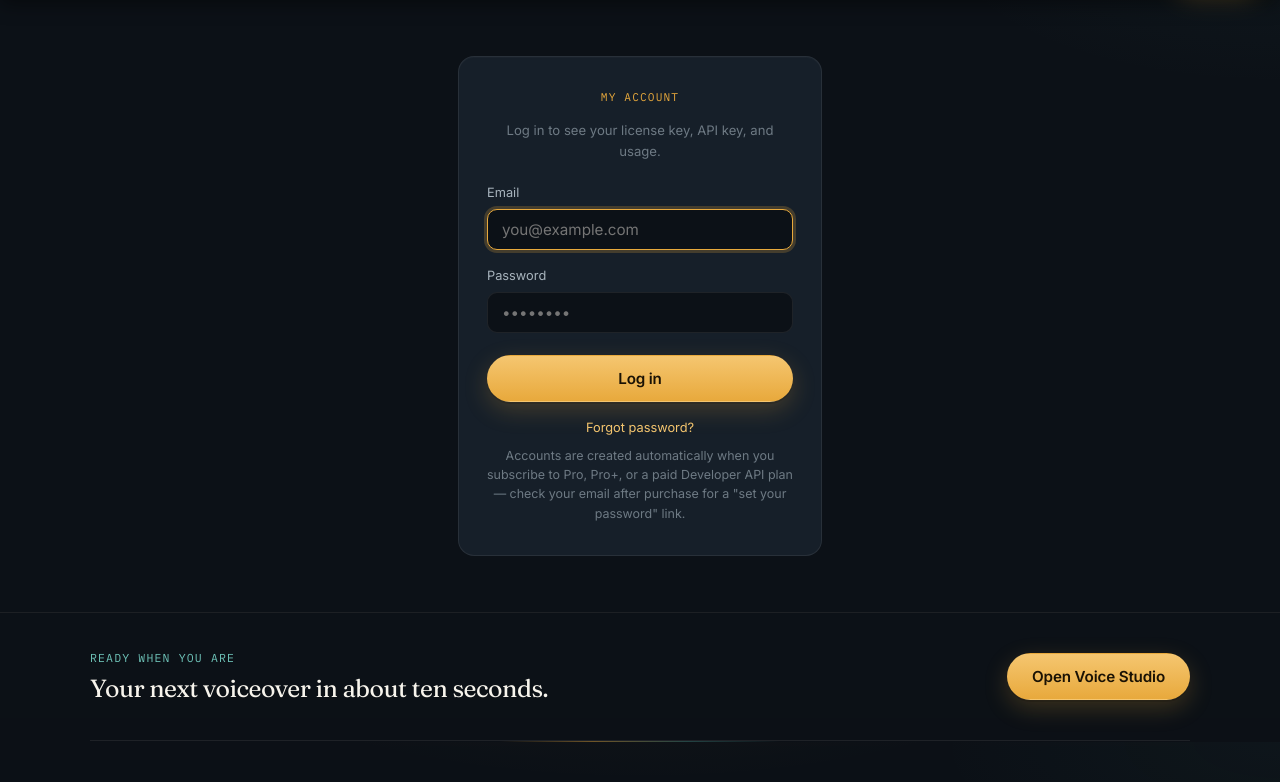
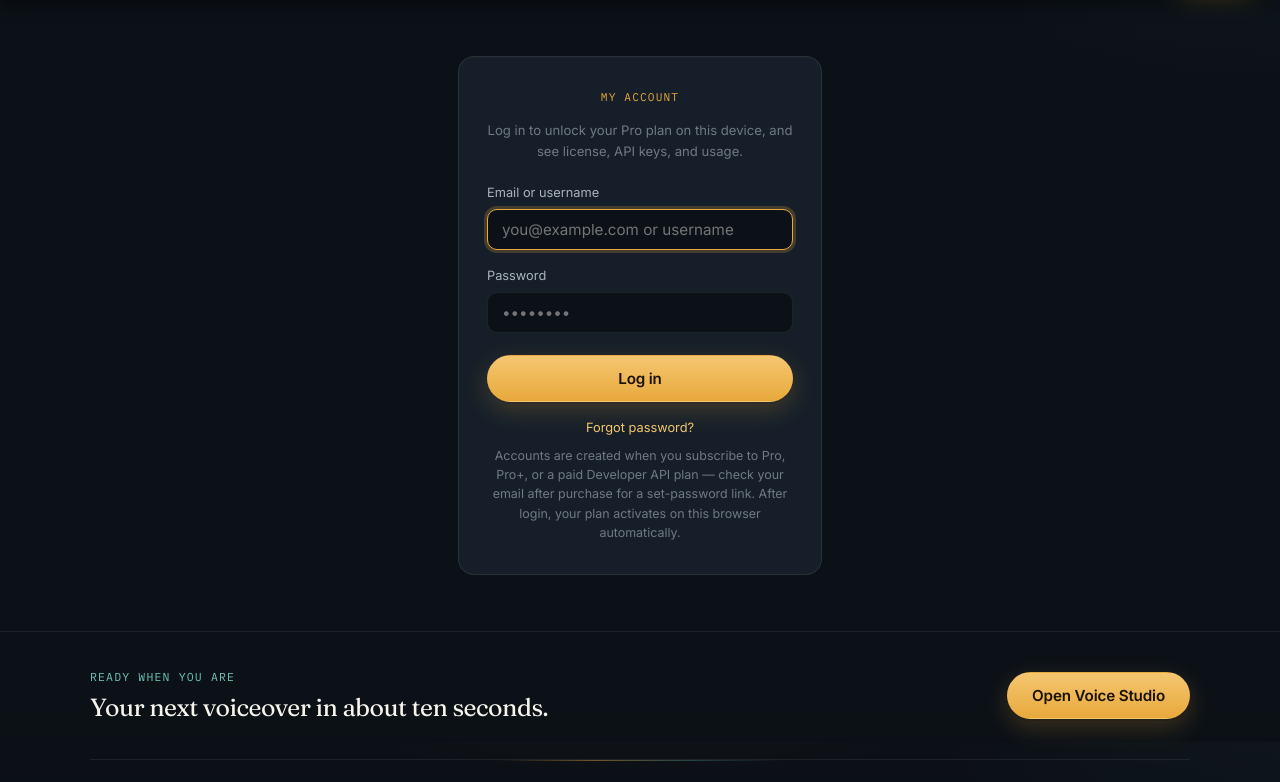
Before and after one commit to faisalchaudhary411/Audio-Studio, a Flask app: page /login in a window 1280 px wide. Shown: the part 58-840 px from the top of the page. Run offline with Flask 3, Linux system fonts and the light colour scheme; data comes from the database, SQL or seed files in the repository; data that the repository does not hold is empty; parts of the project's set-up code (start-up, migrations or seed data) failed here and were passed over; some libraries are stand-ins or nearby versions.

Commit message:
Add files via upload

```diff
--- a/templates/account_login.html
+++ b/templates/account_login.html
@@ -6,7 +6,7 @@
   <div class="panel" style="padding:32px 28px;">
     <div style="text-align:center;margin-bottom:22px;">
       <span class="panel__label" style="display:block;">My Account</span>
-      <p style="color:var(--text-dim);font-size:0.82rem;margin-top:4px;">Log in to see your license key, API key, and usage.</p>
+      <p style="color:var(--text-dim);font-size:0.82rem;margin-top:4px;">Log in to unlock your Pro plan on this device, and see license, API keys, and usage.</p>
     </div>
 
     {% if error %}
@@ -16,11 +16,11 @@
     {% endif %}
 
     <form method="post"><input type="hidden" name="csrf_token" value="{{ csrf_token }}">
-      <label style="display:block;color:var(--text-mid);font-size:0.8rem;margin-bottom:6px;">Email</label>
-      <input type="email" name="email" placeholder="you@example.com" class="studio-input" style="margin-bottom:16px;" required autofocus>
+      <label style="display:block;color:var(--text-mid);font-size:0.8rem;margin-bottom:6px;">Email or username</label>
+      <input type="text" name="email" placeholder="you@example.com or username" class="studio-input" style="margin-bottom:16px;" required autofocus autocomplete="username">
 
       <label style="display:block;color:var(--text-mid);font-size:0.8rem;margin-bottom:6px;">Password</label>
-      <input type="password" name="password" placeholder="••••••••" class="studio-input" required>
+      <input type="password" name="password" placeholder="••••••••" class="studio-input" required autocomplete="current-password">
 
       <button type="submit" class="btn btn--brass btn--block" style="margin-top:22px;">Log in</button>
     </form>
@@ -28,7 +28,7 @@
       <a href="{{ url_for('forgot_password') }}" style="color:var(--brass-hi);">Forgot password?</a>
     </p>
     <p style="text-align:center;margin-top:8px;color:var(--text-dim);font-size:0.78rem;">
-      Accounts are created automatically when you subscribe to Pro, Pro+, or a paid Developer API plan — check your email after purchase for a "set your password" link.
+      Accounts are created when you subscribe to Pro, Pro+, or a paid Developer API plan — check your email after purchase for a set-password link. After login, your plan activates on this browser automatically.
     </p>
   </div>
 </section>
```
